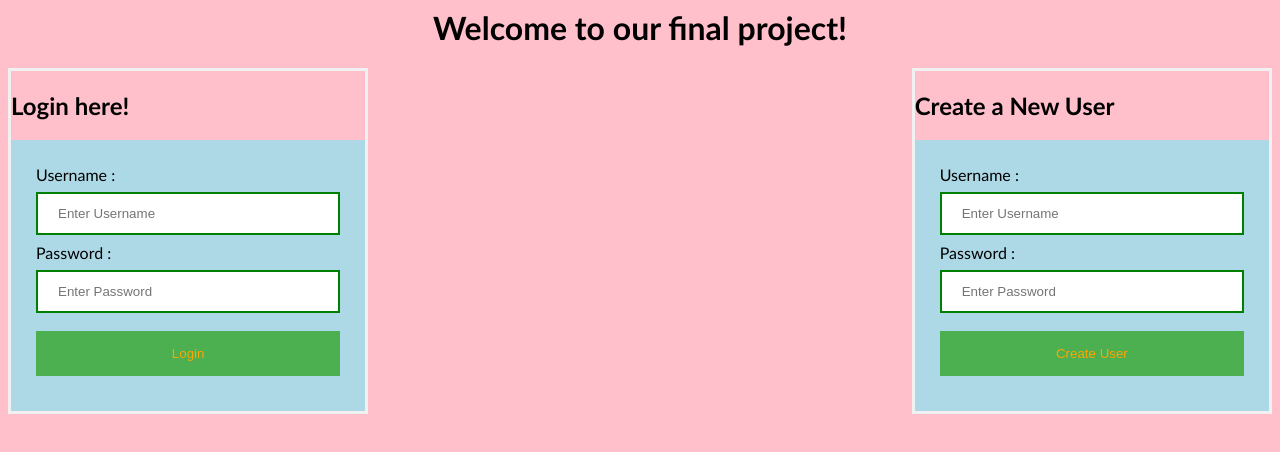
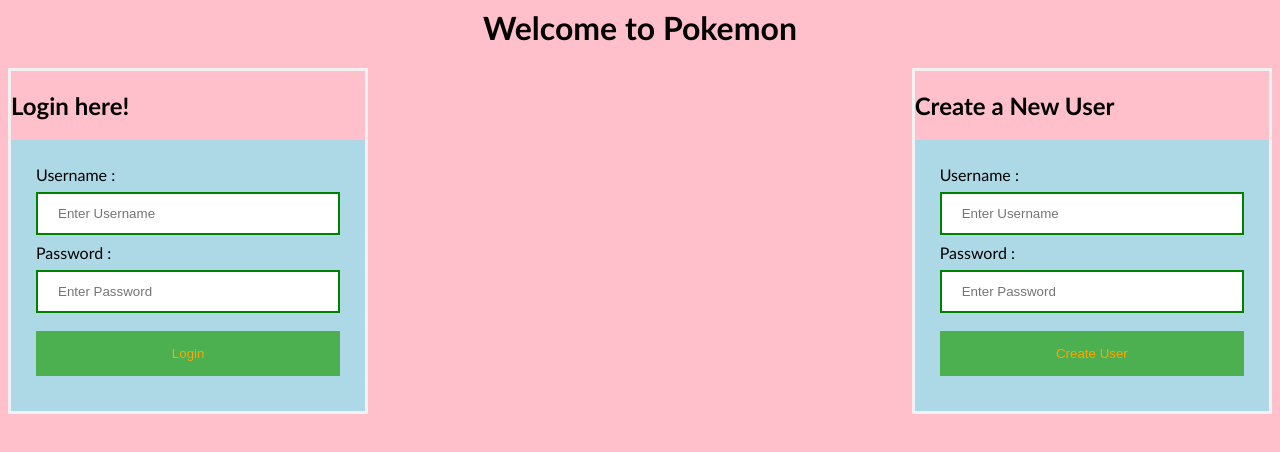
Before and after one commit to jbearley/pokemon, a website: page client/login_page.html in a window 1280 px wide. Drawn offline with Linux system fonts and the light colour scheme.

Commit message:
Update login_page.html

```diff
--- a/client/login_page.html
+++ b/client/login_page.html
@@ -1,4 +1,4 @@
-<center><h1>Welcome to our final project!</h1></center>
+<center><h1>Welcome to Pokemon</h1></center>
 <head><link rel="stylesheet" href="./style.css"></head>
 <body>
     <form style="float:left;" method="post" action="./team_page.html">
```
